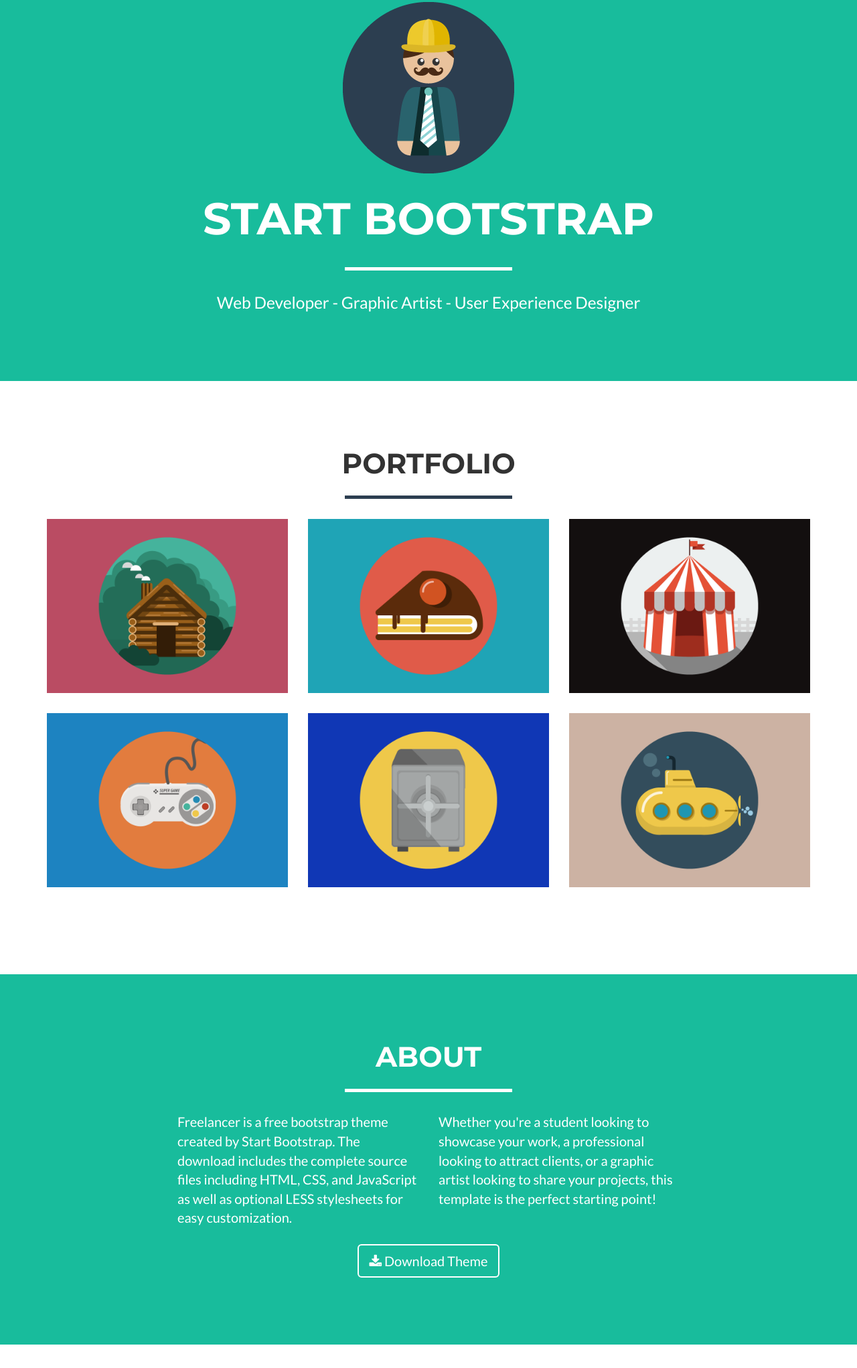
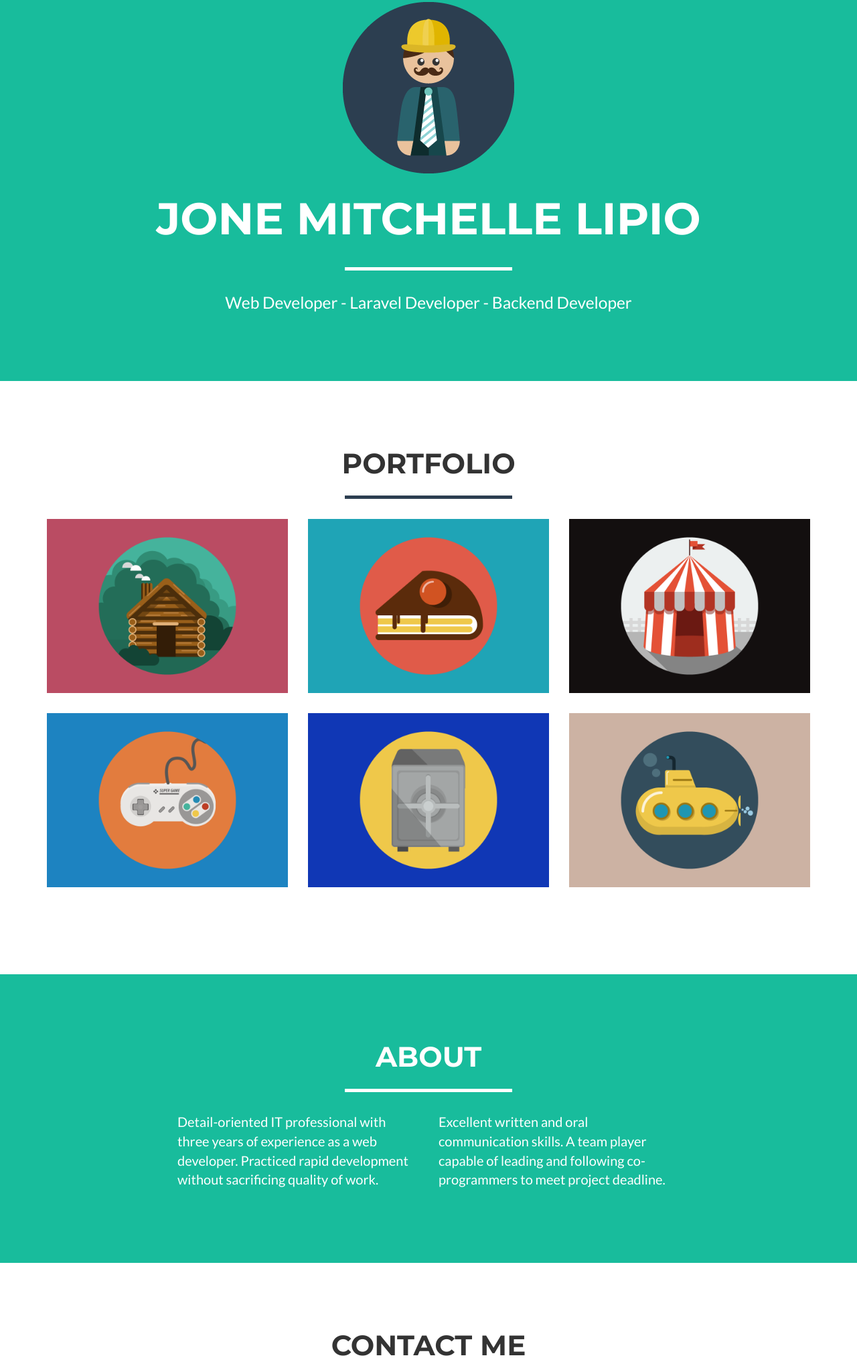
Before and after one commit to jmrlipio/jmrlipio.github.io, a website: page index.html in a window 1280 px wide. Shown: the part 197-2240 px from the top of the page at 67% size. Drawn offline with nearby package versions, Linux system fonts and the light colour scheme.

Commit message:
updated details

```diff
--- a/index.html
+++ b/index.html
@@ -41,7 +41,7 @@
                 <button type="button" class="navbar-toggle" data-toggle="collapse" data-target="#bs-example-navbar-collapse-1">
                     <span class="sr-only">Toggle navigation</span> Menu <i class="fa fa-bars"></i>
                 </button>
-                <a class="navbar-brand" href="#page-top">Start Bootstrap</a>
+                <a class="navbar-brand" href="#page-top">Jone Mitchelle Lipio</a>
             </div>
 
             <!-- Collect the nav links, forms, and other content for toggling -->
@@ -73,9 +73,9 @@
                 <div class="col-lg-12">
                     <img class="img-responsive" src="img/profile.png" alt="">
                     <div class="intro-text">
-                        <span class="name">Start Bootstrap</span>
+                        <span class="name">Jone Mitchelle Lipio</span>
                         <hr class="star-light">
-                        <span class="skills">Web Developer - Graphic Artist - User Experience Designer</span>
+                        <span class="skills">Web Developer - Laravel Developer - Backend Developer</span>
                     </div>
                 </div>
             </div>
@@ -167,16 +167,12 @@
             </div>
             <div class="row">
                 <div class="col-lg-4 col-lg-offset-2">
-                    <p>Freelancer is a free bootstrap theme created by Start Bootstrap. The download includes the complete source files including HTML, CSS, and JavaScript as well as optional LESS stylesheets for easy customization.</p>
+                    <p>Detail-oriented IT professional with three years of experience as a web developer.   Practiced rapid development without sacrificing quality of work. </p>
                 </div>
                 <div class="col-lg-4">
-                    <p>Whether you're a student looking to showcase your work, a professional looking to attract clients, or a graphic artist looking to share your projects, this template is the perfect starting point!</p>
+                    <p>Excellent written and oral communication skills. A team player capable of leading and following co-programmers to meet project deadline.</p>
                 </div>
-                <div class="col-lg-8 col-lg-offset-2 text-center">
-                    <a href="#" class="btn btn-lg btn-outline">
-                        <i class="fa fa-download"></i> Download Theme
-                    </a>
-                </div>
+
             </div>
         </div>
     </section>
@@ -243,8 +239,8 @@
                 <div class="row">
                     <div class="footer-col col-md-4">
                         <h3>Location</h3>
-                        <p>3481 Melrose Place
-                            <br>Beverly Hills, CA 90210</p>
+                        <p>Ledesma Street
+                            <br>Aurora hill, Baguio City, PH 2600</p>
                     </div>
                     <div class="footer-col col-md-4">
                         <h3>Around the Web</h3>
```
